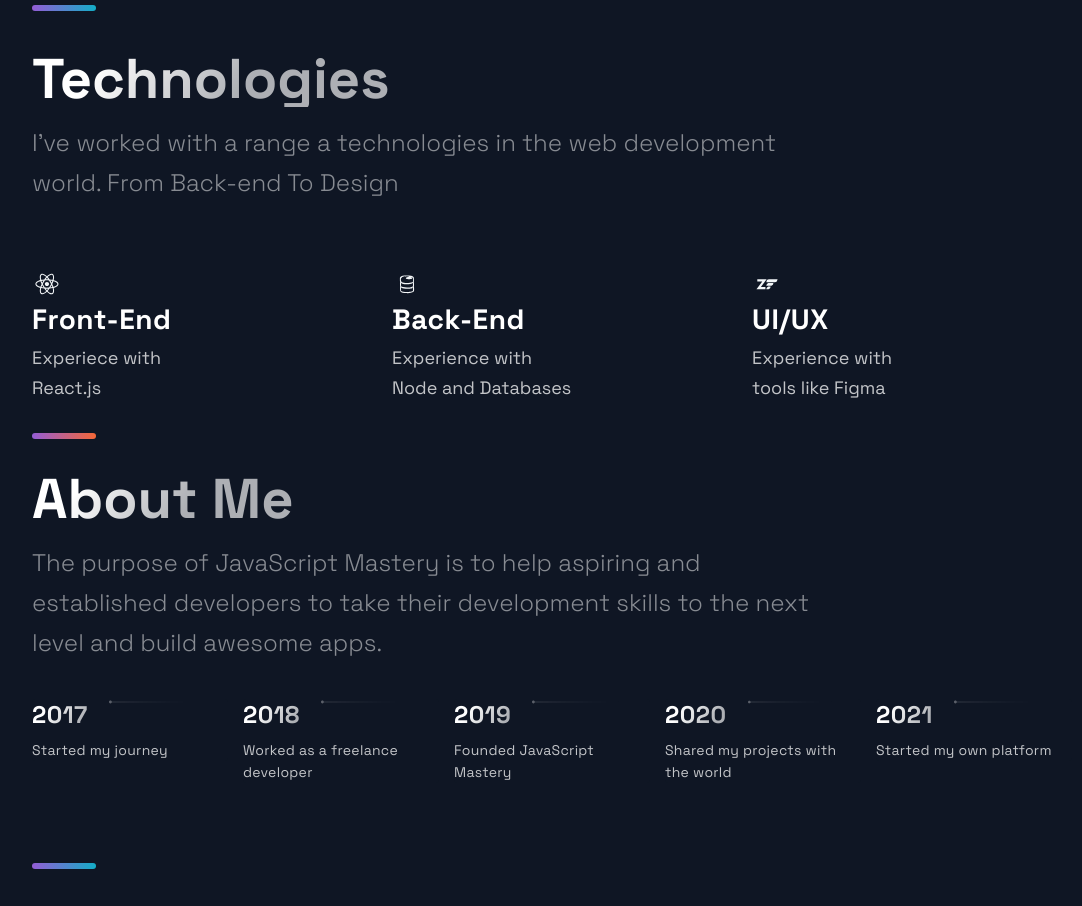
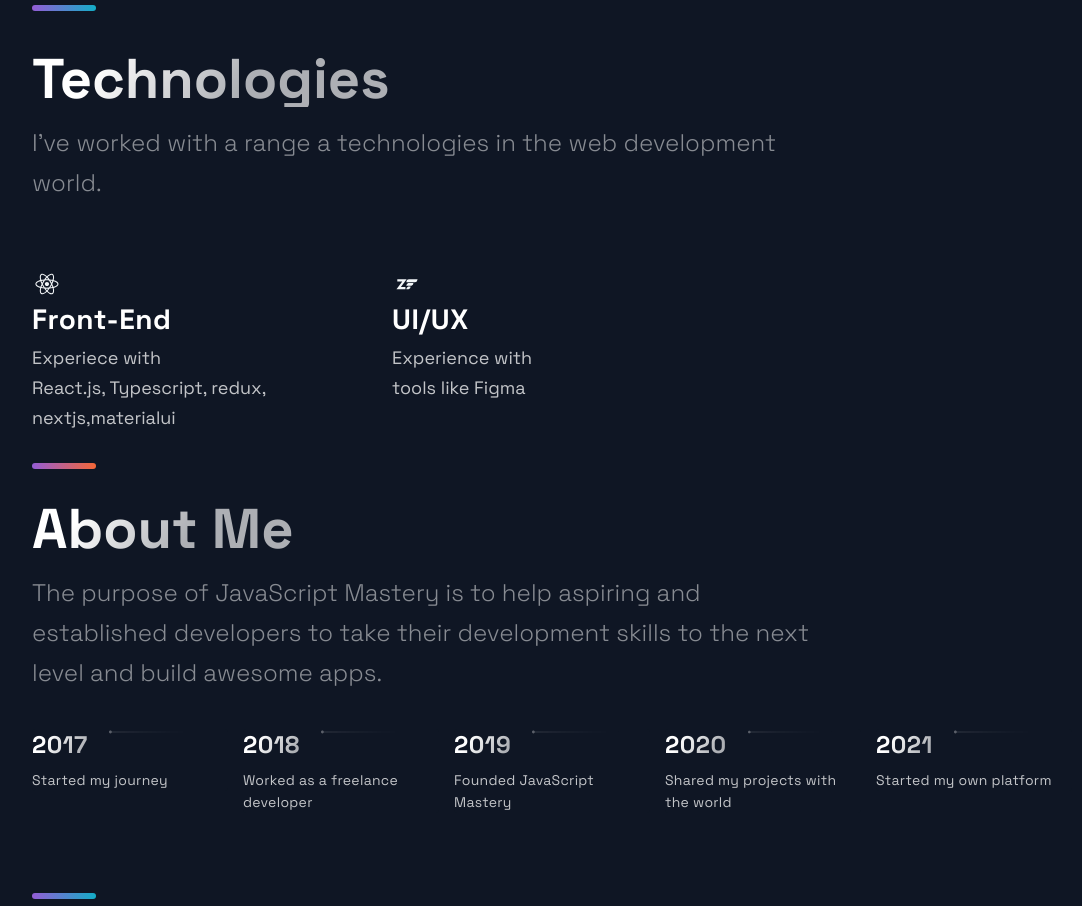
Before and after one commit to danyomo/porfolio-react-app, a Next.js app: page / in a window 1280 px wide. Shown: the part 2260-3166 px from the top of the page, without its empty margins (88-1170 px from the left). Built offline with nearby package versions, Linux system fonts and the light colour scheme.

Commit message:
Update Technologies.js

```diff
--- a/src/components/Technologies/Technologies.js
+++ b/src/components/Technologies/Technologies.js
@@ -9,7 +9,6 @@ const Technologies = () =>  (
     <SectionTitle>Technologies</SectionTitle>
     <SectionText>
       I've worked with a range a technologies in the web development world.
-      From Back-end To Design
     </SectionText>
     <List>
       <ListItem>
@@ -20,22 +19,11 @@ const Technologies = () =>  (
           <ListTitle>Front-End</ListTitle>
           <ListParagraph>
             Experiece with <br />
-            React.js
+            React.js, Typescript, redux, nextjs,materialui
           </ListParagraph>
         </ListContainer>
       </ListItem>
-      <ListItem>
-        <picture>
-          <DiFirebase size="3rem" />
-        </picture>
-        <ListContainer>
-          <ListTitle>Back-End</ListTitle>
-          <ListParagraph>
-            Experience with <br />
-            Node and Databases
-          </ListParagraph>
-        </ListContainer>
-      </ListItem>
+
       <ListItem>
         <picture>
           <DiZend size="3rem" />
```
